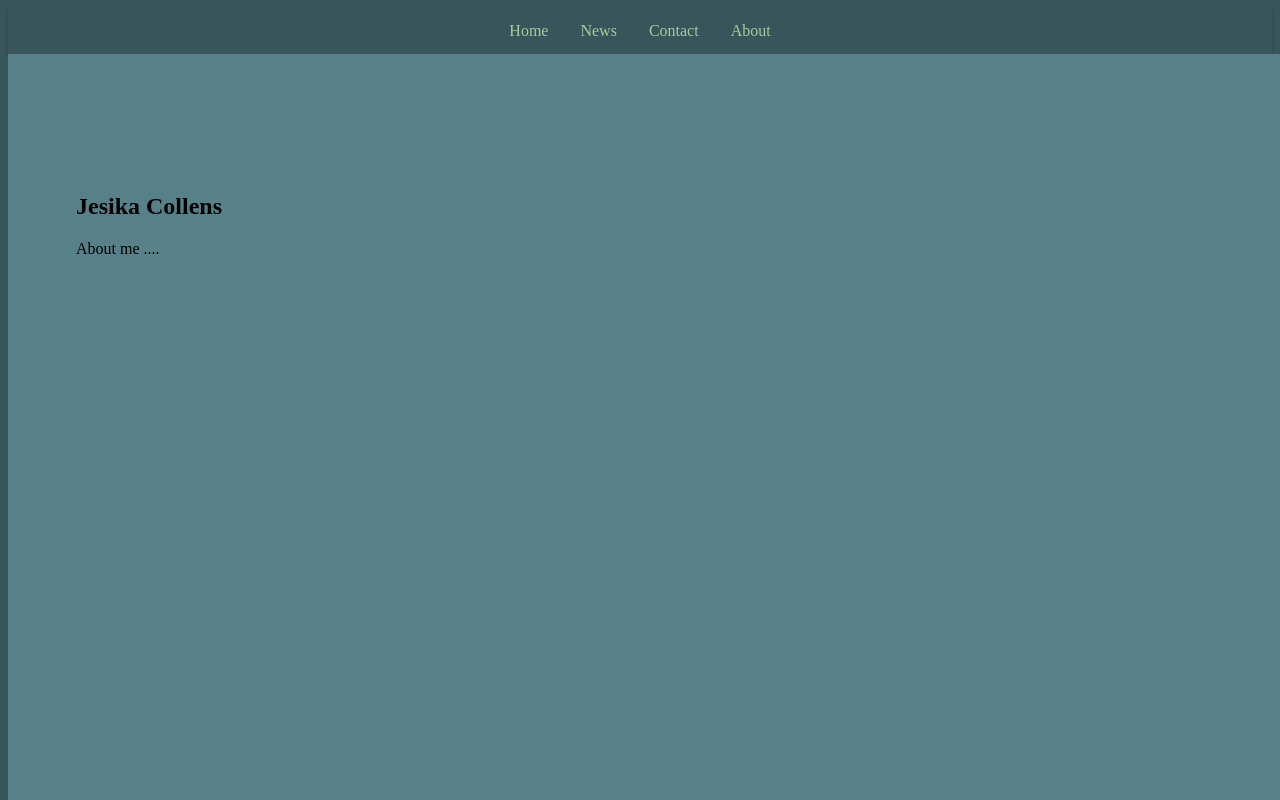
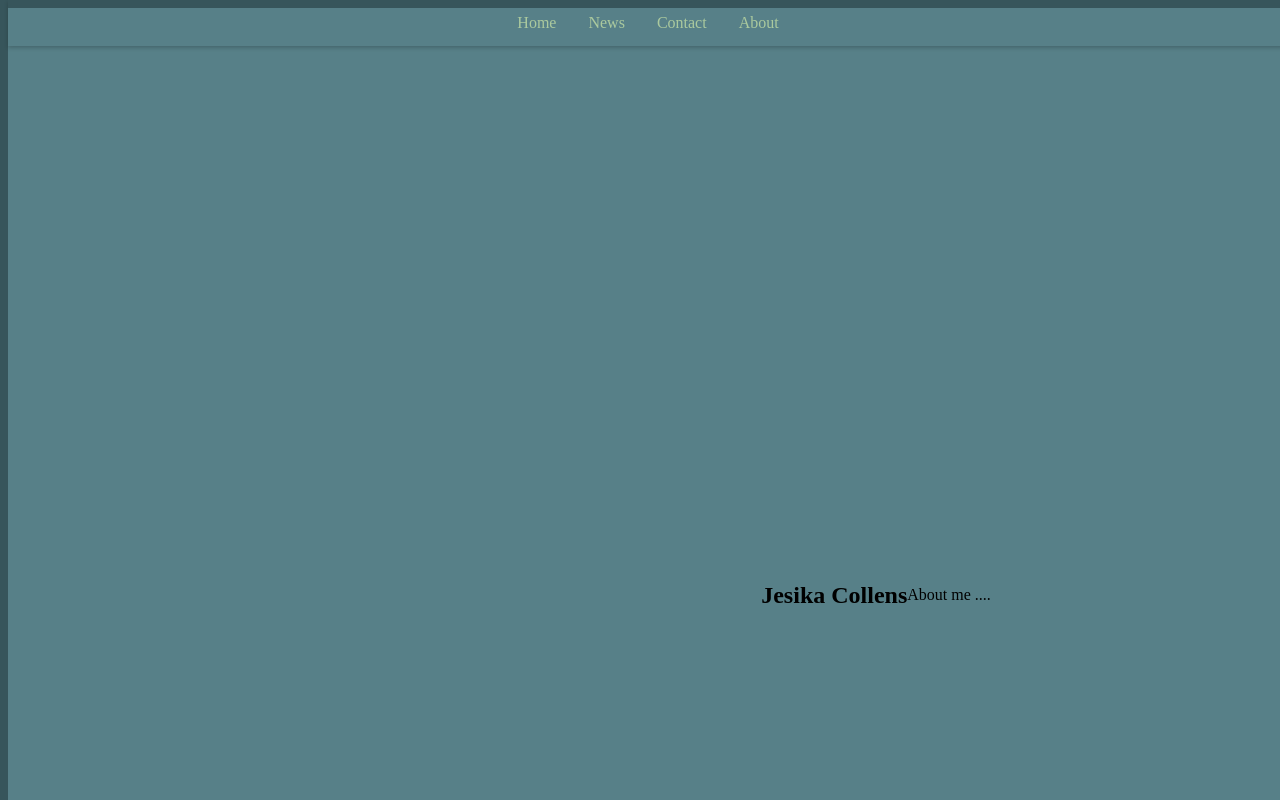
Before and after one commit to Jesika-C/jesika-c.github.io, a plain HTML site: page index.html in a window 1280 px wide. Shown: the top 800 px of the page. Drawn offline with Linux system fonts and the light colour scheme.

Commit message:
Update stylesheet

```diff
--- a/assets/styles.css
+++ b/assets/styles.css
@@ -1,4 +1,5 @@
 .box {
+	display: flex;
 	justify-content: center;
 	align-items: center;
 	background-color: #578088;
@@ -17,6 +18,9 @@ body {
 	justify-content: center;
 	align-items: center;
 	box-shadow: 0 2px 4px 0 rgba(0,0,0,.2);
+	position: fixed; /* Set the navbar to fixed position */
+	top: 0; /* Position the navbar at the top of the page */
+	width: 100%; /* Full width */
 }
 
 ul {
```
